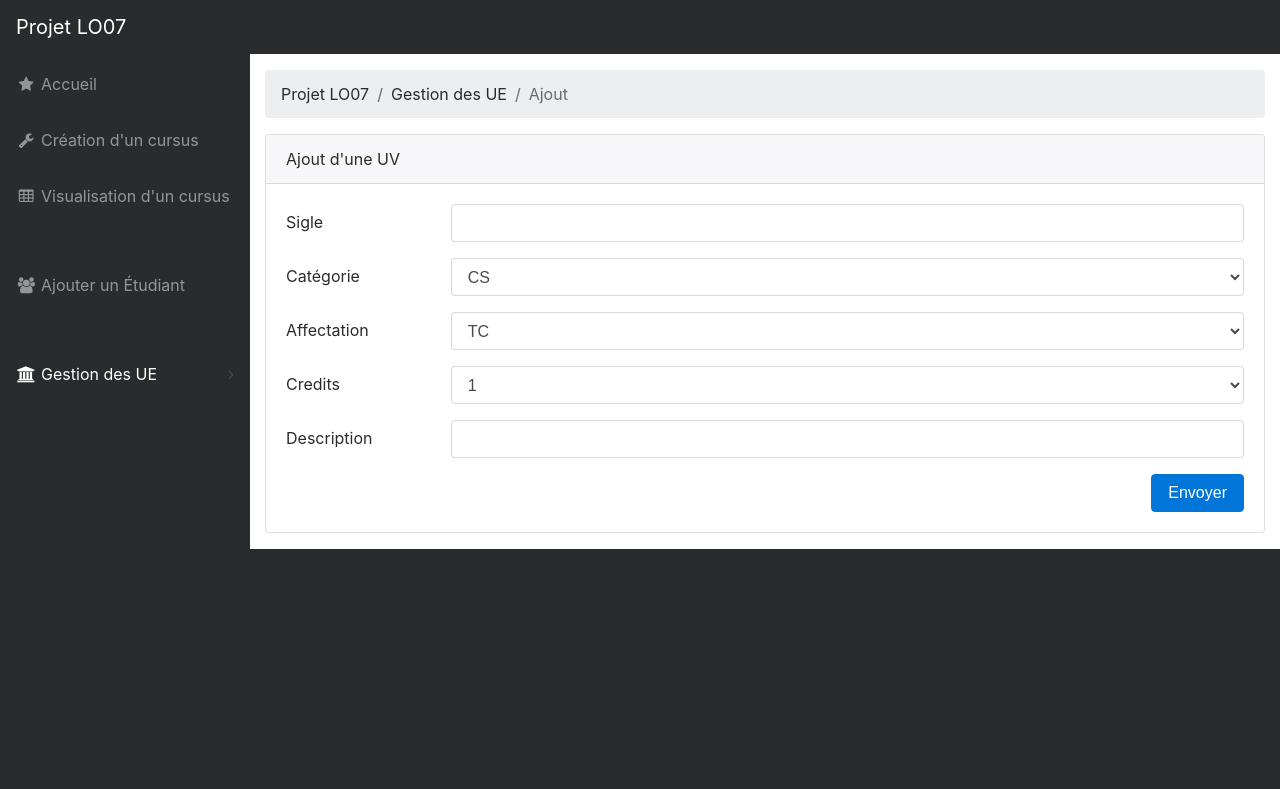
After one commit to ThomasBouet/LO07, a PHP site: page /ue/create in a window 1280 px wide. The commit adds this page. Shown: the top 789 px of the page. Run offline with PHP 8.4, Linux system fonts and the light colour scheme; data comes from the database, SQL or seed files in the repository; data that the repository does not hold is empty; some libraries are stand-ins or nearby versions.

Commit message:
Add UE create item

```diff
--- a/index.php
+++ b/index.php
@@ -16,7 +16,10 @@ $router->map('GET','/student/create', '/views/student/create.php', 'student-crea
 $router->map('POST','/student/create', '/include/stud_action.php', 'student-add');
 
 $router->map('GET','/ue/', '/views/ue/show.php', 'ue-show');
+$router->map('GET','/ue/create', '/views/ue/create.php', 'ue-create');
+$router->map('POST','/ue/create', '/include/ue_action.php', 'ue-add');
 
+    $router->map('GET','/uedebug', '/ue_form.php', 'cursus-show');
 
 // Special (payments, ajax processing, etc)
 //$router->map('GET','/charge/[*:customer_id]/','charge.php','charge');
--- /dev/null
+++ b/views/ue/create.php
@@ -0,0 +1,67 @@
+<?php
+$page='ueadd';
+include_once('include/database.php');
+include_once('include/bibliotheque.php');
+include_once('include/elmt_formation.php');
+include('layout/header.php');
+
+$cat = selectdata("IdCat", "Categorie_UE", $database);
+$affectation = array('TC', 'BR', 'TCBR', 'FCBR');
+$num = array(1, 2, 3, 4, 5, 6);
+?>
+
+<div class="content-wrapper py-3">
+    <div class="container-fluid">
+        <!-- Breadcrumbs -->
+        <ol class="breadcrumb">
+            <li class="breadcrumb-item ">Projet LO07</li>
+            <li class="breadcrumb-item ">Gestion des UE</li>
+            <li class="breadcrumb-item active">Ajout</li>
+        </ol>
+
+        <div class="card">
+            <div class="card-header">
+                Ajout d'une UV
+            </div>
+            <div class="card-block">
+                <form method="POST" action="">
+                    <div class="form-group row">
+                        <label for="Sigle" class="col-2 col-form-label">Sigle</label>
+                        <div class="col-10">
+                            <input class="form-control" type="text" name="sigle" id="sigle">
+                        </div>
+                    </div>
+                    <div class="form-group row">
+                        <label for="Catégorie" class="col-2 col-form-label">Catégorie</label>
+                        <div class="col-10">
+                            <?php echo(genereSelect($cat, 'categorie', 'categorie'));?>
+                        </div>
+                    </div>
+                    <div class="form-group row">
+                        <label for="Affectation" class="col-2 col-form-label">Affectation</label>
+                        <div class="col-10">
+                            <?php echo(genereSelect($affectation, 'affectation', 'affectation'));?>
+                        </div>
+                    </div>
+                    <div class="form-group row">
+                        <label for="Credits" class="col-2 col-form-label">Credits</label>
+                        <div class="col-10">
+                            <?php echo(genereSelect($num, 'credits', 'credits'));?>
+                        </div>
+                    </div>
+                    <div class="form-group row">
+                        <label for="Description" class="col-2 col-form-label">Description</label>
+                        <div class="col-10">
+                            <input class="form-control" type="text" name="desc" id="desc">
+                        </div>
+                    </div>
+                    <div class="row">
+                        <div class="col col-lg-12 text-right">
+                            <input class="btn btn-primary" type="submit" value="Envoyer">
+                        </div>
+                    </div>
+                </form>
+            </div>
+        </div>
+    </div>
+</div>
```
